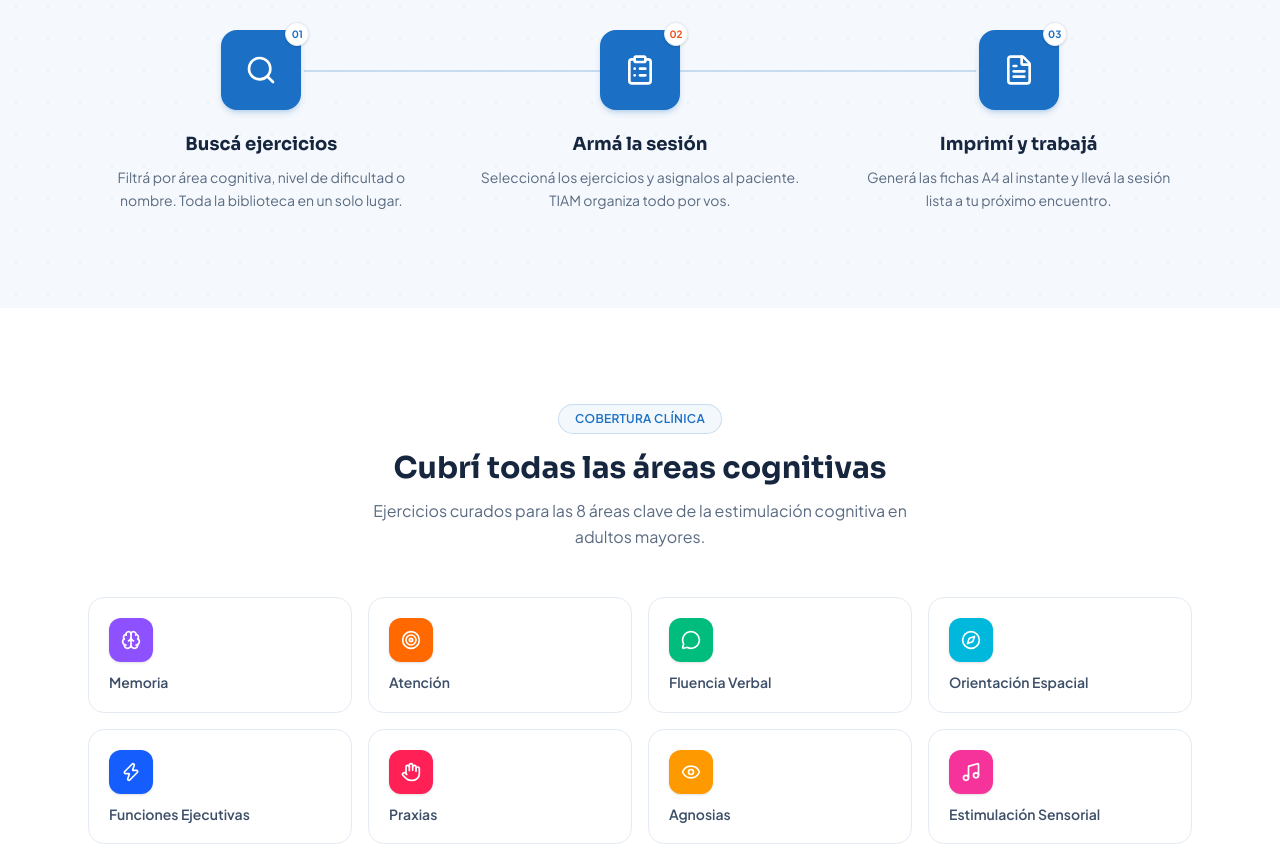
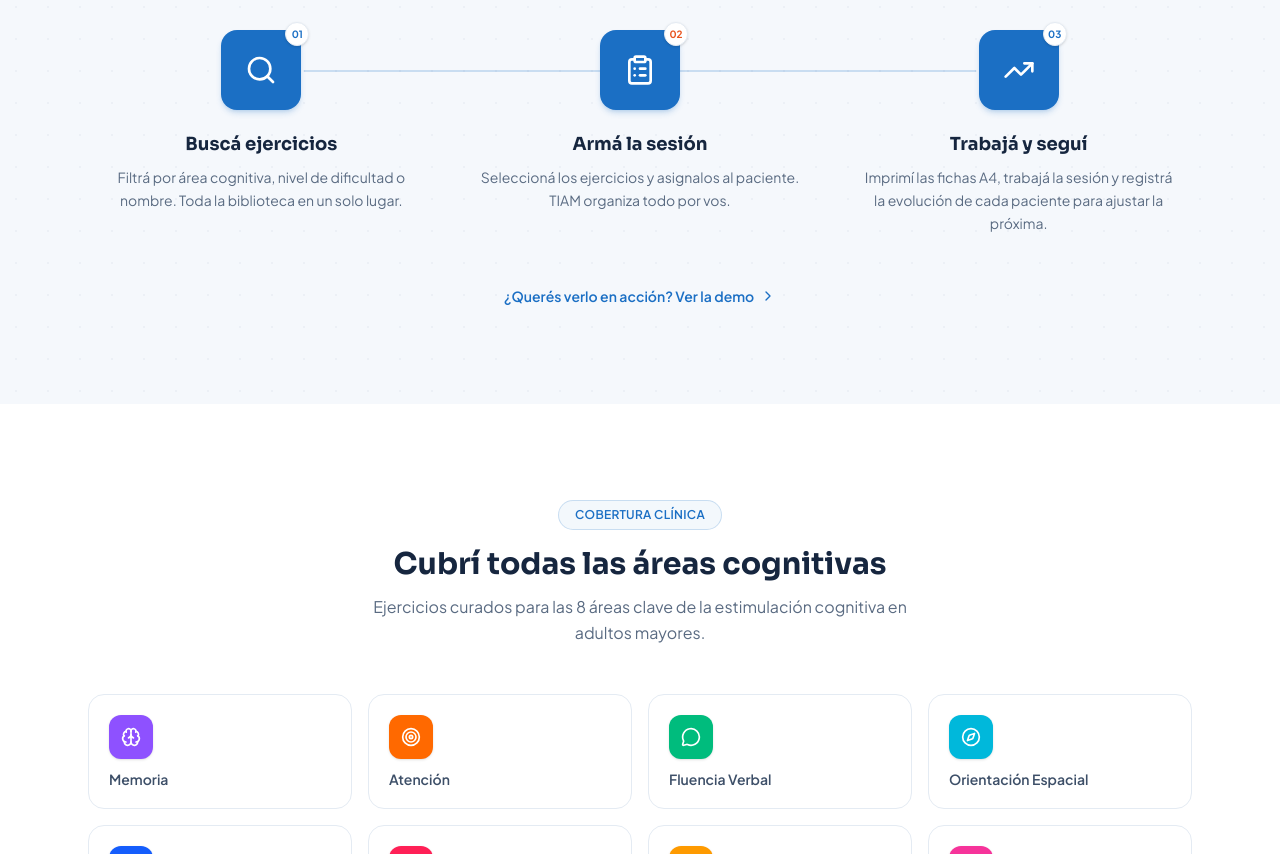
Before and after one commit to manukpo10/TIAM-frontend, a React (Vite) app: page / in a window 1280 px wide. Shown: the part 1960-2814 px from the top of the page. Built offline with nearby package versions, Linux system fonts and the light colour scheme.

Commit message:
copy(landing): 'Como funciona' incluye seguimiento + link a la demo
- Paso 3 'Trabaja y segui' suma registrar la evolucion (coherente con 'todo en uno')
- Link 'Ver la demo' conecta la version rapida con el tour interactivo

```diff
--- a/src/pages/landing/LandingPage.tsx
+++ b/src/pages/landing/LandingPage.tsx
@@ -3,7 +3,7 @@ import { Link, useNavigate } from 'react-router-dom'
 import {
   Brain, Target, MessageCircle, Compass, Zap, Hand, Eye, Music,
   BookOpen, Printer, MousePointerClick, TrendingUp, Check,
-  ChevronRight, Search, ClipboardList, FileText,
+  ChevronRight, Search, ClipboardList,
   HeartPulse, Activity, Home, Sparkles, ShieldCheck, ChevronDown,
 } from 'lucide-react'
 import { Button } from '@/components/ui/Button'
@@ -62,9 +62,9 @@ const HOW_IT_WORKS = [
   },
   {
     step: '03',
-    icon: FileText,
-    title: 'Imprimí y trabajá',
-    description: 'Generá las fichas A4 al instante y llevá la sesión lista a tu próximo encuentro.',
+    icon: TrendingUp,
+    title: 'Trabajá y seguí',
+    description: 'Imprimí las fichas A4, trabajá la sesión y registrá la evolución de cada paciente para ajustar la próxima.',
   },
 ]
 
@@ -481,6 +481,17 @@ export function LandingPage() {
                 </div>
               ))}
             </div>
+
+            {/* Link to the deeper interactive demo */}
+            <div className="mt-12 text-center">
+              <Link
+                to="/demo"
+                className="inline-flex items-center gap-1.5 text-sm font-semibold text-tiam-blue hover:underline"
+              >
+                ¿Querés verlo en acción? Ver la demo
+                <ChevronRight className="h-4 w-4" />
+              </Link>
+            </div>
           </div>
         </section>
 
```
